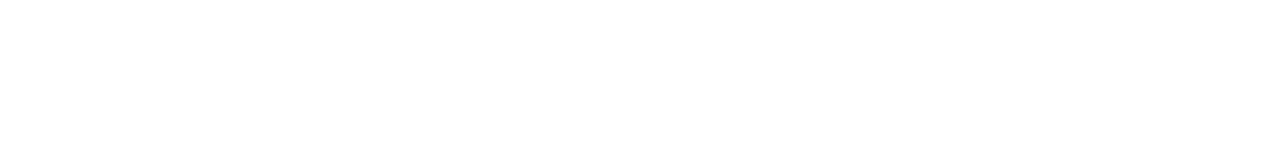
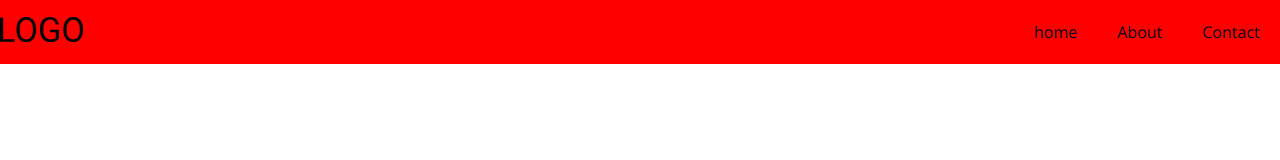
Before and after one commit to JessicaBrochu/Green-Home, a website: page src/index.html in a window 1280 px wide. Drawn offline with nearby package versions, Linux system fonts and the light colour scheme; files that its build step writes are made by us from their sources.

Commit message:
Add the header

```diff
--- a/src/index.html
+++ b/src/index.html
@@ -7,5 +7,25 @@
     <title>Green Home</title>
   </head>
   <body>
+    <header>
+      <div class="wrapper">
+        <a href="index.html" class="header__brand">
+          <img src="logo.svg" alt="Green Home logo" />
+        </a>
+        <nav class="header__nav">
+          <ul class="menu-items">
+            <li><a href="#">home</a></li>
+            <li><a href="#">About</a></li>
+            <li><a href="#">Contact</a></li>
+          </ul>
+        </nav>
+        <div class="hamburger">
+          <span></span>
+          <span></span>
+          <span></span>
+          <span></span>
+        </div>
+      </div>
+    </header>
   </body>
 </html>
--- /dev/null
+++ b/src/styles/components/_wrapper.scss
@@ -0,0 +1,5 @@
+.wrapper {
+    max-width: 1440px;
+    width: 100%;
+    margin: 0 auto;
+  }
--- a/src/styles/layout/_header.scss
+++ b/src/styles/layout/_header.scss
@@ -0,0 +1,23 @@
+header{
+    background-color: red;
+    height: 8vh;
+
+    .wrapper{
+        height: 100%;
+        display: flex;
+        justify-content: space-between;
+        align-items: center;
+
+        ul{
+            display: flex;
+
+            li{
+                padding: 0 20px;
+            }
+        }
+    }
+
+    .hamburger{
+        display: none;
+    }
+}
--- a/src/styles/main.scss
+++ b/src/styles/main.scss
@@ -7,6 +7,7 @@
 @import 'base/typography';
 
 /*** COMPONENTS ***/
+@import 'components/_wrapper.scss';
 
 /*** LAYOUT ***/
 @import 'layout/_header.scss';
```
Also changed, not shown: src/logo.svg (added), src/styles/main.css (added), 1 other file.
